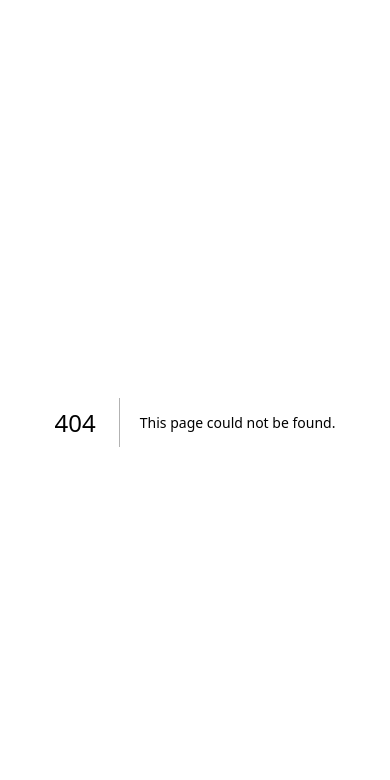
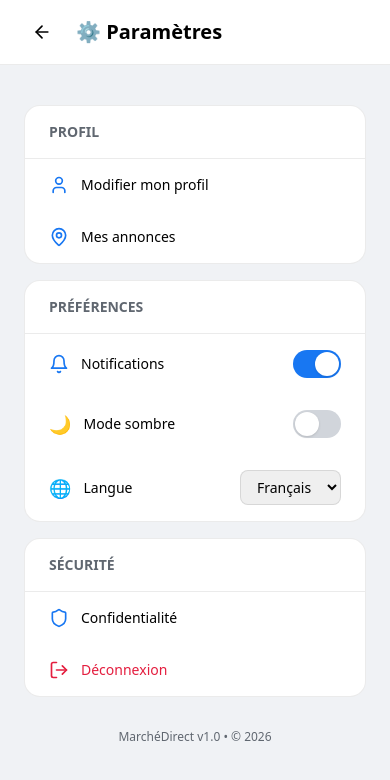
Before and after one commit to phadelvodounou4-ui/E-commerce-site, a Next.js app in the folder frontend/: page /settings in a window 390 px wide. Before the commit this address had no page. Shown: the top 780 px of the page. Built offline with nearby package versions, Linux system fonts and the light colour scheme.

Commit message:
Ajouter menu hamburger et page paramètres

```diff
--- a/frontend/src/app/page.tsx
+++ b/frontend/src/app/page.tsx
@@ -1,31 +1,94 @@
+'use client';
+import { useState } from 'react';
 import Link from 'next/link';
+import { Menu, X, Home, ShoppingBag, PlusCircle, User, ShoppingCart, HelpCircle, Settings, LogOut, MapPin } from 'lucide-react';
 
 export default function HomePage() {
+  const [menuOpen, setMenuOpen] = useState(false);
+  const [isLoggedIn, setIsLoggedIn] = useState(false);
+
   const produits = [
     { id: 1, nom: 'Montre Héritage', categorie: 'Horlogerie', prix: '289 000', ancienPrix: '340 000', emoji: '⌚', etoiles: 5, avis: 128 },
     { id: 2, nom: 'Sac Atelier Noir', categorie: 'Maroquinerie', prix: '154 500', ancienPrix: '189 000', emoji: '👜', etoiles: 4, avis: 76 },
     { id: 3, nom: 'Parfum Ombre Dorée', categorie: 'Parfumerie', prix: '78 900', emoji: '🧴', etoiles: 5, avis: 214 },
   ];
 
+  const menuItems = [
+    { href: '/', label: 'Accueil', icon: <Home size={20} /> },
+    { href: '/products', label: 'Boutique', icon: <ShoppingBag size={20} /> },
+    { href: '/sell', label: 'Vendre', icon: <PlusCircle size={20} /> },
+    { href: '/dashboard', label: 'Dashboard', icon: <User size={20} /> },
+    { href: '/cart', label: 'Panier', icon: <ShoppingCart size={20} /> },
+    { href: '/faq', label: 'FAQ', icon: <HelpCircle size={20} /> },
+    { href: '/settings', label: 'Paramètres', icon: <Settings size={20} /> },
+  ];
+
   return (
     <div className="min-h-screen bg-[#f0f2f5] text-[#1c1e21]" style={{ fontFamily: 'system-ui, sans-serif' }}>
-      <nav className="sticky top-0 z-30 bg-white border-b border-black/[0.08]">
+
+      {/* NAVBAR */}
+      <nav className="sticky top-0 z-40 bg-white border-b border-black/[0.08]">
         <div className="max-w-6xl mx-auto px-6 h-16 flex items-center justify-between">
+          {/* Menu hamburger */}
+          <button onClick={() => setMenuOpen(!menuOpen)} className="p-2 -ml-2 hover:bg-[#f0f2f5] rounded-lg">
+            {menuOpen ? <X size={24} /> : <Menu size={24} />}
+          </button>
+
           <Link href="/" className="text-xl font-bold text-[#1877F2]">Marché<span className="text-[#1c1e21]">Direct</span></Link>
+
           <div className="hidden md:flex items-center gap-6 text-sm font-medium text-[#606770]">
-            <Link href="/products" className="hover:text-[#1877F2]">Boutique</Link>
-            <Link href="/sell" className="hover:text-[#1877F2]">Vendre</Link>
-            <Link href="/dashboard" className="hover:text-[#1877F2]">Dashboard</Link>
-            <Link href="/faq" className="hover:text-[#1877F2]">FAQ</Link>
+            <Link href="/products" className="hover:text-[#1877F2] flex items-center gap-1"><ShoppingBag size={16} /> Boutique</Link>
+            <Link href="/sell" className="hover:text-[#1877F2] flex items-center gap-1"><PlusCircle size={16} /> Vendre</Link>
           </div>
-          <Link href="/login" className="px-4 py-2 rounded-full bg-[#1877F2] text-white text-sm font-semibold">Mon compte</Link>
+
+          <Link href={isLoggedIn ? '/dashboard' : '/login'} className="px-4 py-2 rounded-full bg-[#1877F2] text-white text-sm font-semibold">
+            {isLoggedIn ? '👤 Compte' : 'Connexion'}
+          </Link>
         </div>
       </nav>
 
+      {/* MENU OVERLAY */}
+      {menuOpen && (
+        <div className="fixed inset-0 z-50 flex">
+          <div className="absolute inset-0 bg-black/50" onClick={() => setMenuOpen(false)}></div>
+          <div className="relative w-80 max-w-[85%] bg-white h-full overflow-y-auto shadow-2xl animate-slide-in">
+            <div className="p-6 border-b border-black/[0.08]">
+              <span className="text-xl font-bold text-[#1877F2]">Marché<span className="text-[#1c1e21]">Direct</span></span>
+              <p className="text-xs text-[#606770] mt-1">📍 Votre marketplace locale</p>
+            </div>
+            <div className="p-4 space-y-1">
+              {menuItems.map(item => (
+                <Link key={item.href} href={item.href} onClick={() => setMenuOpen(false)}
+                  className="flex items-center gap-3 px-4 py-3 rounded-xl hover:bg-[#f0f2f5] text-sm font-medium text-[#1c1e21] transition-colors">
+                  <span className="text-[#1877F2]">{item.icon}</span>
+                  {item.label}
+                </Link>
+              ))}
+            </div>
+            <div className="border-t border-black/[0.08] p-4">
+              {isLoggedIn ? (
+                <button onClick={() => { setIsLoggedIn(false); setMenuOpen(false); }}
+                  className="flex items-center gap-3 px-4 py-3 rounded-xl hover:bg-[#fef2f2] text-sm font-medium text-[#e41e3f] w-full">
+                  <LogOut size={20} /> Déconnexion
+                </button>
+              ) : (
+                <Link href="/login" onClick={() => setMenuOpen(false)}
+                  className="flex items-center gap-3 px-4 py-3 rounded-xl hover:bg-[#e7f0ff] text-sm font-medium text-[#1877F2]">
+                  <User size={20} /> Se connecter
+                </Link>
+              )}
+            </div>
+          </div>
+        </div>
+      )}
+
+      {/* HERO */}
       <section className="bg-white border-b border-black/[0.08]">
         <div className="max-w-6xl mx-auto px-6 py-14 grid grid-cols-1 md:grid-cols-2 gap-10 items-center">
           <div>
-            <span className="inline-block px-3 py-1 rounded-full bg-[#e7f0ff] text-[#1877F2] text-xs font-semibold mb-4">Nouveau sur la marketplace</span>
+            <span className="inline-flex items-center gap-1 px-3 py-1 rounded-full bg-[#e7f0ff] text-[#1877F2] text-xs font-semibold mb-4">
+              <MapPin size={12} /> Nouveau sur la marketplace
+            </span>
             <h1 className="text-4xl md:text-5xl font-extrabold leading-tight mb-4">L&apos;Art du Shopping,<br /> juste à côté de chez vous.</h1>
             <p className="text-[#606770] text-base mb-8 max-w-md">Achetez et vendez en toute confiance. Des milliers d&apos;annonces vérifiées, une communauté locale active.</p>
             <div className="flex flex-wrap gap-3">
@@ -37,6 +100,7 @@ export default function HomePage() {
         </div>
       </section>
 
+      {/* PRODUITS */}
       <section className="max-w-6xl mx-auto px-6 py-10">
         <div className="flex items-end justify-between mb-6">
           <h2 className="text-2xl font-extrabold">Annonces populaires</h2>
@@ -62,15 +126,13 @@ export default function HomePage() {
         </div>
       </section>
 
+      {/* FOOTER */}
       <footer className="bg-white border-t border-black/[0.08] mt-10">
         <div className="max-w-6xl mx-auto px-6 py-12 grid grid-cols-2 md:grid-cols-4 gap-8">
-          <div>
-            <span className="text-xl font-bold text-[#1877F2]">Marché<span className="text-[#1c1e21]">Direct</span></span>
-            <p className="text-sm text-[#606770] mt-3">La marketplace locale qui connecte acheteurs et vendeurs.</p>
-          </div>
+          <div><span className="text-xl font-bold text-[#1877F2]">Marché<span className="text-[#1c1e21]">Direct</span></span><p className="text-sm text-[#606770] mt-3">La marketplace locale.</p></div>
           <div><h4 className="text-sm font-semibold mb-3">Boutique</h4><ul className="space-y-2 text-sm text-[#606770]"><li><Link href="/products" className="hover:text-[#1877F2]">Annonces</Link></li><li><Link href="/sell" className="hover:text-[#1877F2]">Vendre</Link></li></ul></div>
-          <div><h4 className="text-sm font-semibold mb-3">Compte</h4><ul className="space-y-2 text-sm text-[#606770]"><li><Link href="/dashboard" className="hover:text-[#1877F2]">Dashboard</Link></li><li><Link href="/login" className="hover:text-[#1877F2]">Connexion</Link></li></ul></div>
-          <div><h4 className="text-sm font-semibold mb-3">Aide</h4><ul className="space-y-2 text-sm text-[#606770]"><li><Link href="/faq" className="hover:text-[#1877F2]">FAQ</Link></li></ul></div>
+          <div><h4 className="text-sm font-semibold mb-3">Compte</h4><ul className="space-y-2 text-sm text-[#606770]"><li><Link href="/dashboard" className="hover:text-[#1877F2]">Dashboard</Link></li><li><Link href="/settings" className="hover:text-[#1877F2]">Paramètres</Link></li></ul></div>
+          <div><h4 className="text-sm font-semibold mb-3">Aide</h4><ul className="space-y-2 text-sm text-[#606770]"><li><Link href="/faq" className="hover:text-[#1877F2]">FAQ</Link></li><li><Link href="/cart" className="hover:text-[#1877F2]">Panier</Link></li></ul></div>
         </div>
         <div className="border-t border-black/[0.08] py-5"><p className="text-center text-xs text-[#606770]">© 2026 MarchéDirect — Tous droits réservés</p></div>
       </footer>
--- /dev/null
+++ b/frontend/src/app/settings/page.tsx
@@ -0,0 +1,77 @@
+'use client';
+import { useState } from 'react';
+import Link from 'next/link';
+import { ArrowLeft, User, MapPin, Bell, Shield, LogOut } from 'lucide-react';
+
+export default function SettingsPage() {
+  const [darkMode, setDarkMode] = useState(false);
+  const [notifications, setNotifications] = useState(true);
+  const [language, setLanguage] = useState('fr');
+
+  return (
+    <div className="min-h-screen bg-[#f0f2f5]" style={{ fontFamily: 'system-ui, sans-serif' }}>
+      <nav className="sticky top-0 z-30 bg-white border-b border-black/[0.08]">
+        <div className="max-w-6xl mx-auto px-6 h-16 flex items-center gap-4">
+          <Link href="/" className="p-2 hover:bg-[#f0f2f5] rounded-lg"><ArrowLeft size={20} /></Link>
+          <h1 className="text-xl font-extrabold">⚙️ Paramètres</h1>
+        </div>
+      </nav>
+
+      <div className="max-w-2xl mx-auto px-6 py-10 space-y-4">
+        {/* Section Profil */}
+        <div className="bg-white rounded-2xl border border-black/[0.08] overflow-hidden">
+          <h3 className="px-6 py-4 text-sm font-semibold text-[#606770] border-b border-black/[0.08]">PROFIL</h3>
+          <Link href="/dashboard" className="flex items-center gap-3 px-6 py-4 hover:bg-[#f0f2f5] transition-colors">
+            <User size={20} className="text-[#1877F2]" /><span className="text-sm">Modifier mon profil</span>
+          </Link>
+          <Link href="/sell" className="flex items-center gap-3 px-6 py-4 hover:bg-[#f0f2f5] transition-colors">
+            <MapPin size={20} className="text-[#1877F2]" /><span className="text-sm">Mes annonces</span>
+          </Link>
+        </div>
+
+        {/* Section Préférences */}
+        <div className="bg-white rounded-2xl border border-black/[0.08] overflow-hidden">
+          <h3 className="px-6 py-4 text-sm font-semibold text-[#606770] border-b border-black/[0.08]">PRÉFÉRENCES</h3>
+          <div className="flex items-center justify-between px-6 py-4 hover:bg-[#f0f2f5]">
+            <div className="flex items-center gap-3">
+              <Bell size={20} className="text-[#1877F2]" /><span className="text-sm">Notifications</span>
+            </div>
+            <button onClick={() => setNotifications(!notifications)} className={`w-12 h-7 rounded-full transition-colors ${notifications ? 'bg-[#1877F2]' : 'bg-gray-300'} relative`}>
+              <span className={`absolute top-0.5 w-6 h-6 rounded-full bg-white shadow transition-transform ${notifications ? 'left-[22px]' : 'left-0.5'}`}></span>
+            </button>
+          </div>
+          <div className="flex items-center justify-between px-6 py-4 hover:bg-[#f0f2f5]">
+            <div className="flex items-center gap-3">
+              <span className="text-lg">🌙</span><span className="text-sm">Mode sombre</span>
+            </div>
+            <button onClick={() => setDarkMode(!darkMode)} className={`w-12 h-7 rounded-full transition-colors ${darkMode ? 'bg-[#1877F2]' : 'bg-gray-300'} relative`}>
+              <span className={`absolute top-0.5 w-6 h-6 rounded-full bg-white shadow transition-transform ${darkMode ? 'left-[22px]' : 'left-0.5'}`}></span>
+            </button>
+          </div>
+          <div className="flex items-center justify-between px-6 py-4">
+            <div className="flex items-center gap-3">
+              <span className="text-lg">🌐</span><span className="text-sm">Langue</span>
+            </div>
+            <select value={language} onChange={e => setLanguage(e.target.value)} className="text-sm border border-black/10 rounded-lg px-3 py-1.5">
+              <option value="fr">Français</option>
+              <option value="en">English</option>
+            </select>
+          </div>
+        </div>
+
+        {/* Section Sécurité */}
+        <div className="bg-white rounded-2xl border border-black/[0.08] overflow-hidden">
+          <h3 className="px-6 py-4 text-sm font-semibold text-[#606770] border-b border-black/[0.08]">SÉCURITÉ</h3>
+          <div className="flex items-center gap-3 px-6 py-4 hover:bg-[#f0f2f5] transition-colors cursor-pointer">
+            <Shield size={20} className="text-[#1877F2]" /><span className="text-sm">Confidentialité</span>
+          </div>
+          <div className="flex items-center gap-3 px-6 py-4 hover:bg-[#fef2f2] transition-colors cursor-pointer">
+            <LogOut size={20} className="text-[#e41e3f]" /><span className="text-sm text-[#e41e3f]">Déconnexion</span>
+          </div>
+        </div>
+
+        <p className="text-center text-xs text-[#606770] py-4">MarchéDirect v1.0 • © 2026</p>
+      </div>
+    </div>
+  );
+}
```
